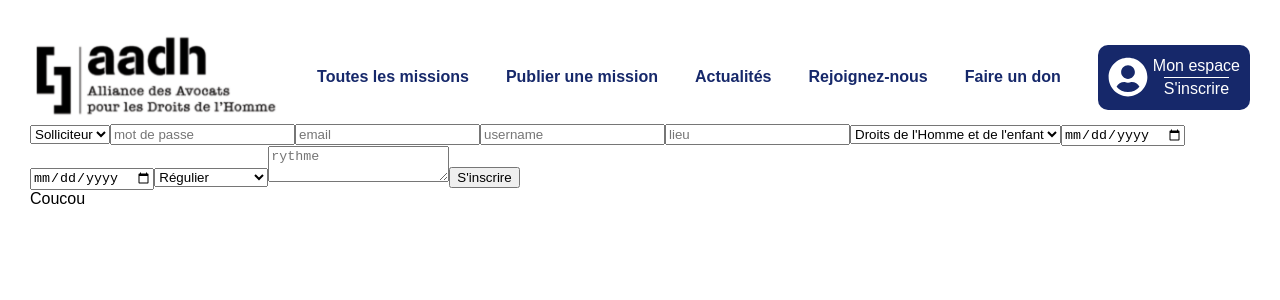
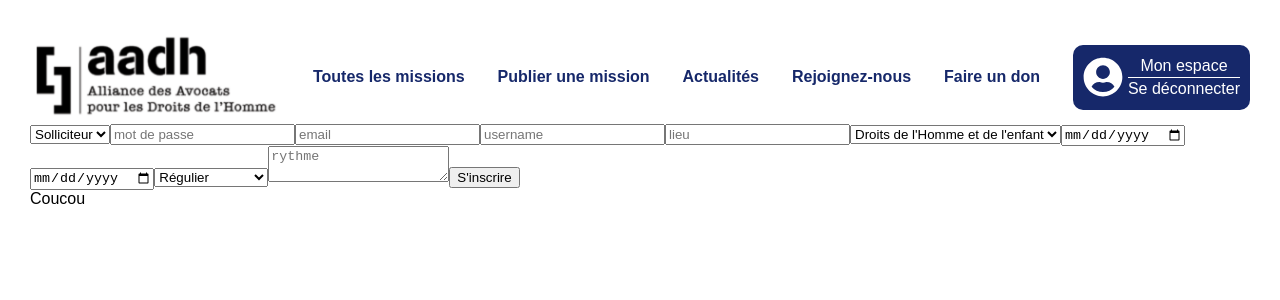
Before and after one commit to psowl/Aadh-react, a React (Create React App) app in the folder projet3-client/: page / in a window 1280 px wide. Shown: the top 300 px of the page. Built offline with nearby package versions, Linux system fonts and the light colour scheme; a web font is replaced by a local one.

Commit message:
navbar with bouton s'inscrire-se déconnecter conditionel

```diff
--- a/projet3-client/src/App.js
+++ b/projet3-client/src/App.js
@@ -16,7 +16,7 @@ class App extends React.Component {
    render() {
       return (
          <div className='App'>
-            <Nav />
+            <Nav loggedInUser={this.state.loggedInUser}/> {/*On récupère le state user logué pour l'affichage conditionnel de l'enfant */}
             <Signup></Signup>
             Coucou
             <Switch>
--- a/projet3-client/src/components/Nav.js
+++ b/projet3-client/src/components/Nav.js
@@ -49,7 +49,12 @@ class Nav extends React.Component {
                   <FaUserCircle className='user_icon'></FaUserCircle>
                   <div className='user_links'>
                      <Link to={'/loggedin'}>Mon espace</Link>
-                     <Link to={'/signup'}>S'inscrire</Link>
+                     {/*Affichage conditionnel: on récupère le user logué depuis le parent, si user logué alors "se déconnecter" s'affiche, sinon "s'inscrire" s'affiche */}
+                     {this.props.loggedInUser ? (
+                        <Link to={'/signup'}>S'inscrire</Link>
+                     ) : (
+                        <Link to={'/loggout'}>Se déconnecter</Link>
+                     )}
                   </div>
                </div>
             </div>
```
